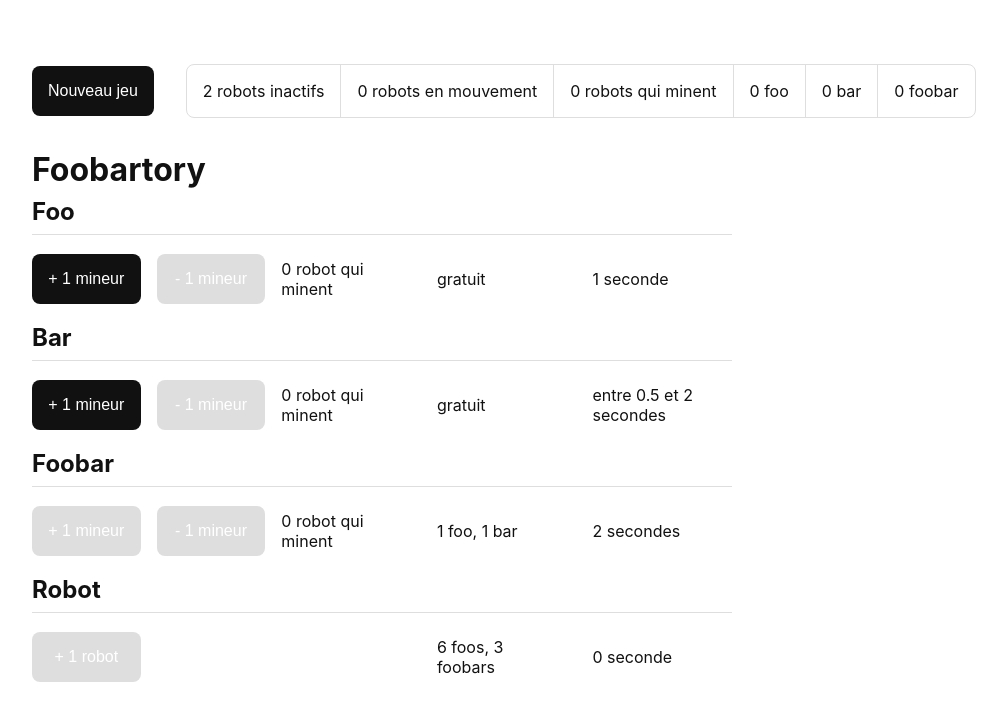
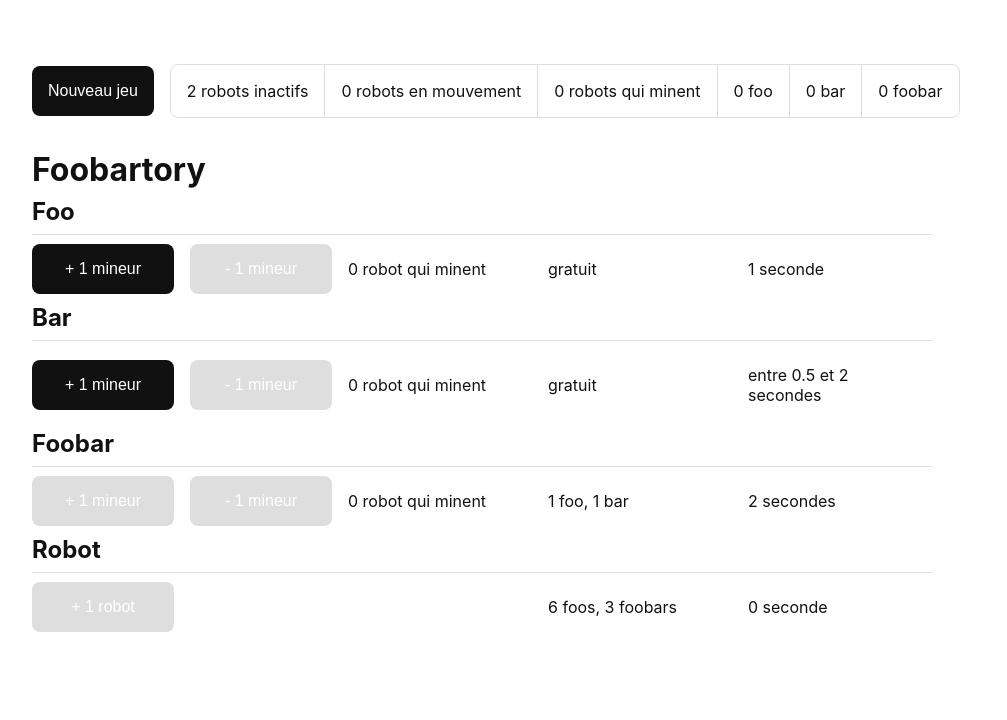
Before and after one commit to maxgenest/foobartory, a React (Create React App) app: page / in a window 1280 px wide. Shown: the top 720 px of the page, without its empty margins (32-1039 px from the left). Built offline with nearby package versions, Linux system fonts and the light colour scheme.

Commit message:
add comments on README

```diff
--- a/src/components/GameBoard.tsx
+++ b/src/components/GameBoard.tsx
@@ -25,7 +25,7 @@ export const GameBoard: React.FC = () => {
 };
 
 const Wrapper = styled.div`
-  max-width: 700px;
+  max-width: 900px;
   display: grid;
   grid-template-columns: 1fr;
   align-items: center;
--- a/src/components/Header.tsx
+++ b/src/components/Header.tsx
@@ -39,7 +39,7 @@ const StyledUl = styled.ul`
   border: 1px solid ${({ theme }) => theme.colors.grey};
   width: fit-content;
   border-radius: ${({ theme }) => theme.spacings.xs};
-  margin-left: ${({ theme }) => theme.spacings.m};
+  margin-left: ${({ theme }) => theme.spacings.s};
 `;
 const StyledLi = styled.li`
   padding: ${({ theme }) => theme.spacings.s};
--- a/src/components/ResourceRow.tsx
+++ b/src/components/ResourceRow.tsx
@@ -146,7 +146,7 @@ export const ResourceRow: React.FC<IProps> = ({ resource }) => {
         </div>
 
         {name === "Robot" ? (
-          <div />
+          <Column />
         ) : (
           <Column>
             {nbMiningRobots} robot{nbMiningRobots > 1 ? "s" : ""} qui minent
```
Also changed, not shown: 1 other file (tests, documents, lock files or other folders).
